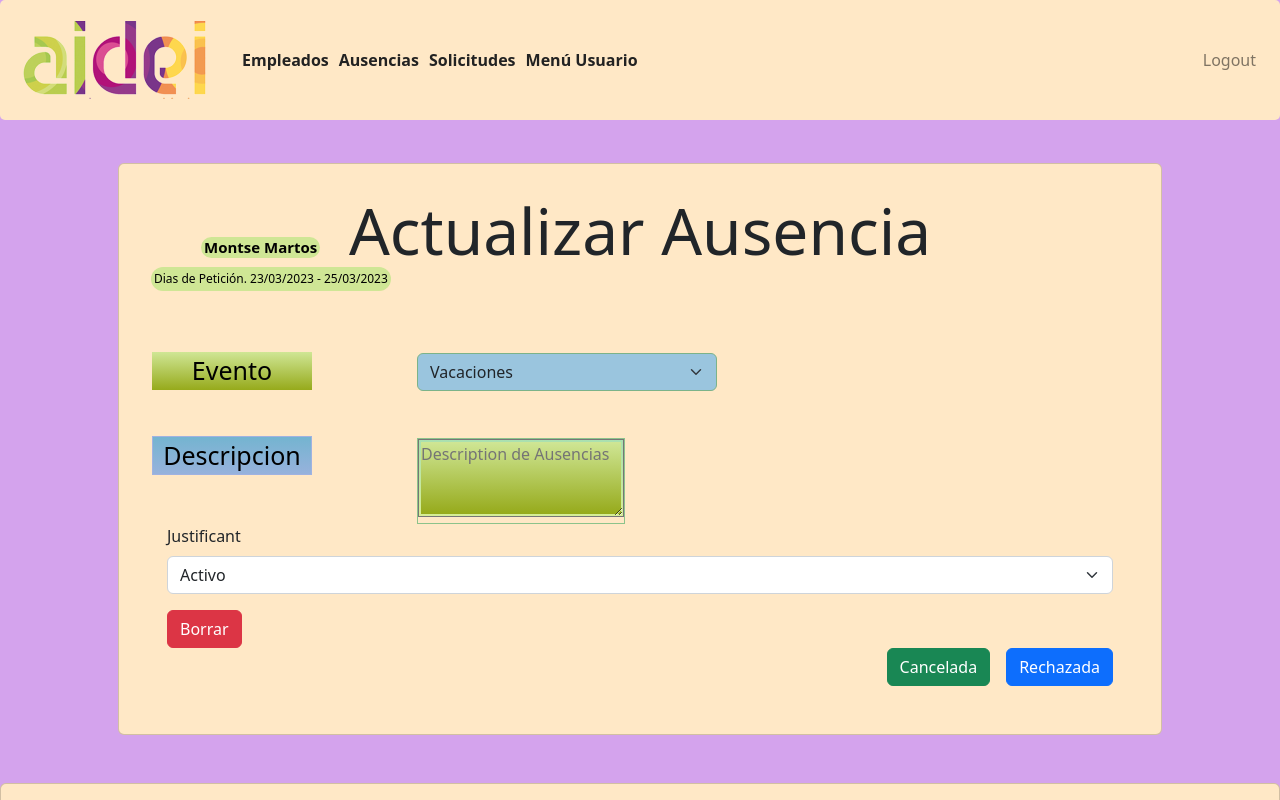
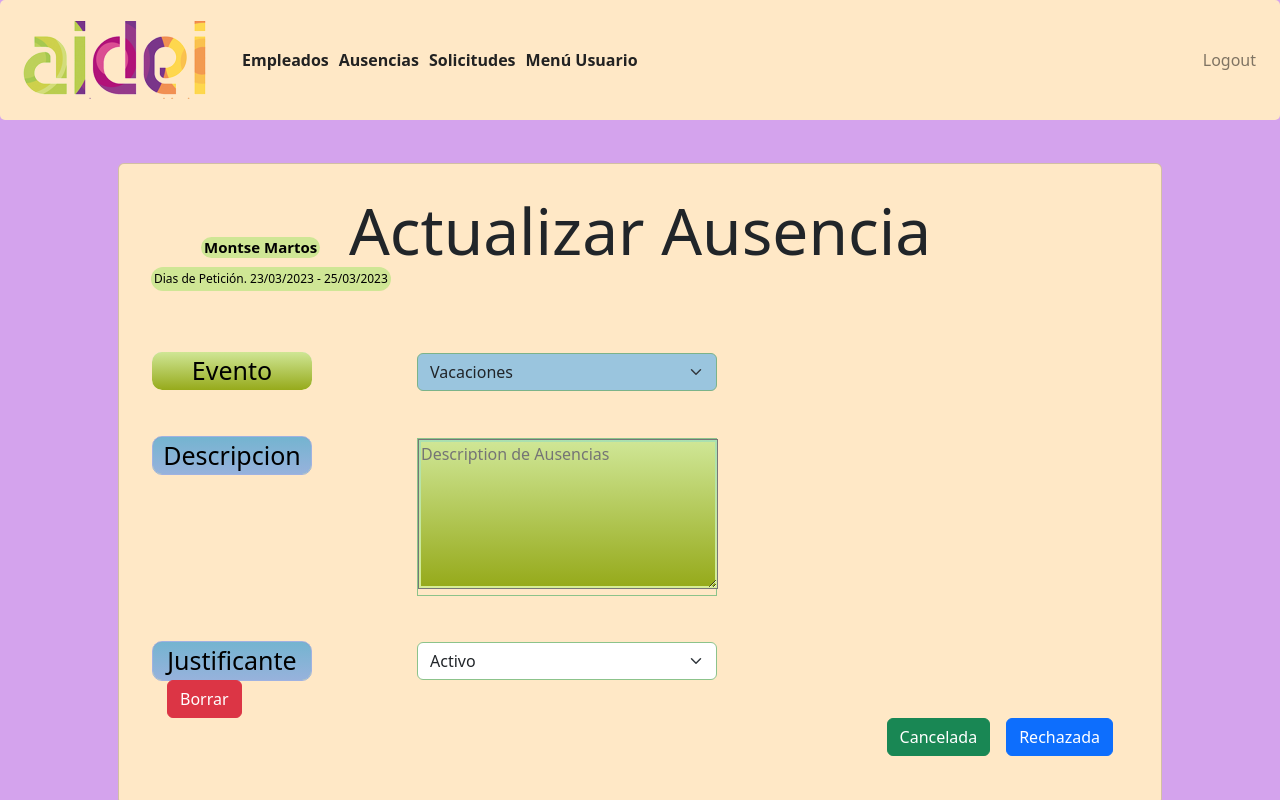
Before and after one commit to birdsinyourgarden/front-end-react-final-proyect, a React (Vite) app: page /absences in a window 1280 px wide. Shown: the top 800 px of the page. Built offline with nearby package versions, Linux system fonts and the light colour scheme; a web font is replaced by a local one.

Commit message:
add styles to the justificante

```diff
--- a/src/views/absences/Absences.css
+++ b/src/views/absences/Absences.css
@@ -1,10 +1,7 @@
-
-
   .h1 {
-	font-size: 15px;
+	font-size: 5px;
   font: inter;
-  font-weight: 300;
-	color: #000;
+  color: #000;
 }
 
 .userName {
@@ -21,7 +18,7 @@
 }
 
 .dateAbscens {
-  max-width: 300px;
+  max-width: 260px;
   margin-left: 0px;
     margin-top: -15px;
   font-size: 12px;
@@ -31,18 +28,13 @@
   border-radius: 1.375em;
   }
 
-    .absences {
-      display: flex;
-      justify-content: space-between;
-      margin: 30%;
-    }
-
 .event {
   max-width: 160px;
   font-size: 25px;
   color: #000;
   margin-left: -15px;
     margin-top: 45px;
+    border-radius: 10px;
   display: flex;
   justify-content: center;
   align-items: center;
@@ -66,6 +58,7 @@
   color: #000;
   margin-left: -15px;
   margin-top: 45px;
+  border-radius: 10px;
   display: flex;
   justify-content: center;
   align-items: center;
@@ -76,13 +69,15 @@
 }
 
 .Description {
-  max-width: max-content;
+  max-width: 300px;
   margin-left: 250px;
   margin-top: -45px;
   border: 1px solid rgb(140, 195, 139);
   }
 
   textarea {
+    width: 300px;
+    height: 150px;
     background:
   linear-gradient(#CFE695, #96AA1B) content-box,
   linear-gradient(#a9e0b0, #d7ed96) border-box;
@@ -90,6 +85,25 @@
 
 }
 
-.mb-3 {
+.justificationTitle {
+  max-width: 160px;
+  font-size: 25px;
+  color: #000;
+  margin-left: -15px;
+  margin-top: 45px;
+  border-radius: 10px;
+  display: flex;
+  justify-content: center;
+  align-items: center;
+  border: 1px solid rgb(160, 178, 225);
+  background:
+  linear-gradient(#74b4d0, #97b2dc) content-box,
+  linear-gradient(#6f92b9, #d7ed96) border-box;
+}
 
-}
+.choice {
+  max-width: 300px;
+  margin-left: 250px;
+  margin-top: -55px;
+  border: 1px solid rgb(140, 195, 139);
+  }
--- a/src/views/absences/Absences.jsx
+++ b/src/views/absences/Absences.jsx
@@ -1,4 +1,4 @@
-import { Card, Container, Form, Button } from "react-bootstrap";
+import { Card, Container, Form, Button, FormGroup } from "react-bootstrap";
 import "../absences/Absences.css";
 
 const  Absences= () => {
@@ -44,16 +44,18 @@ const  Absences= () => {
                </Form.Group>
 
                <Form.Group class="Description">
-                     <textarea type="text" placeholder="Description de Ausencias" rows="3"/>
+                     <textarea type="text" placeholder="Description de Ausencias" rows="5"/>
                </Form.Group>
 
-               <Form.Group className="mb-3" controlId="justify">
-                  <Form.Label>Justificant</Form.Label>
-                     <Form.Select className="mb-3" controlId="employeeStatus">
+               <Form.Group className="mb-3" controlId="justification">
+                  <Form.Label class="justificationTitle">Justificante</Form.Label>
+                  </Form.Group>
+                  <Form.Group>
+                     <Form.Select className="choice" controlId="justificationStatus">
                         <option value="true">Activo</option>
                         <option value="false">Baja</option>
                      </Form.Select>
-               </Form.Group>
+                  </Form.Group>
 
                   <div class="d-grid gap-2 d-md-flex justify-content-md-start">
                <button type="button" class="btn btn-danger">Borrar</button>
```
